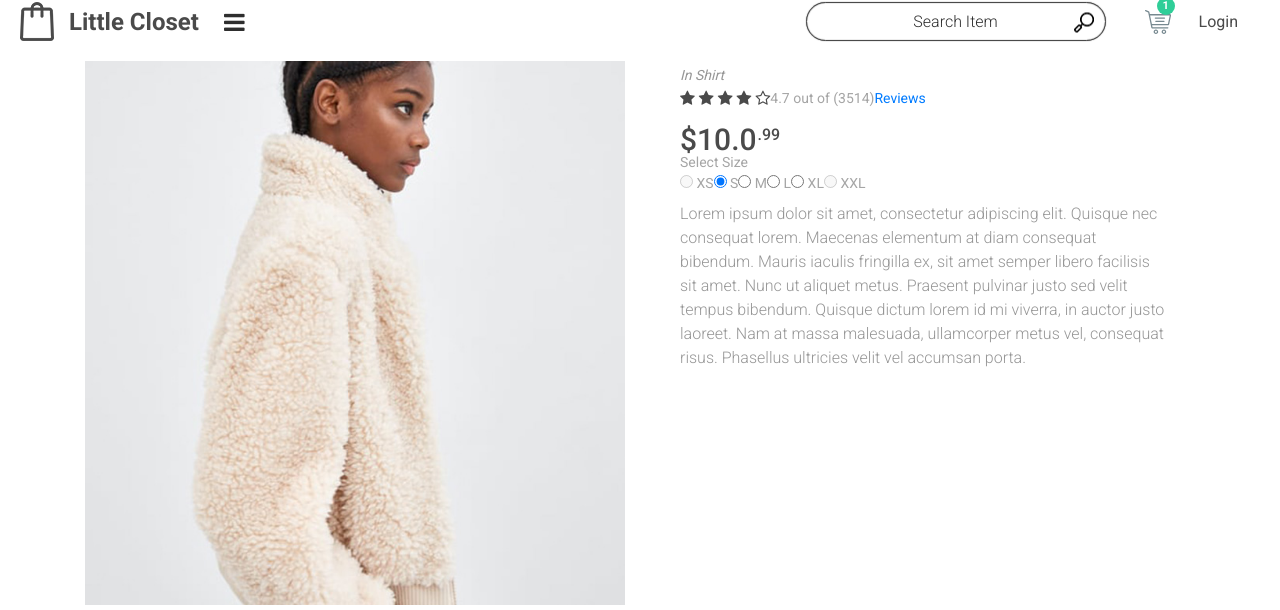
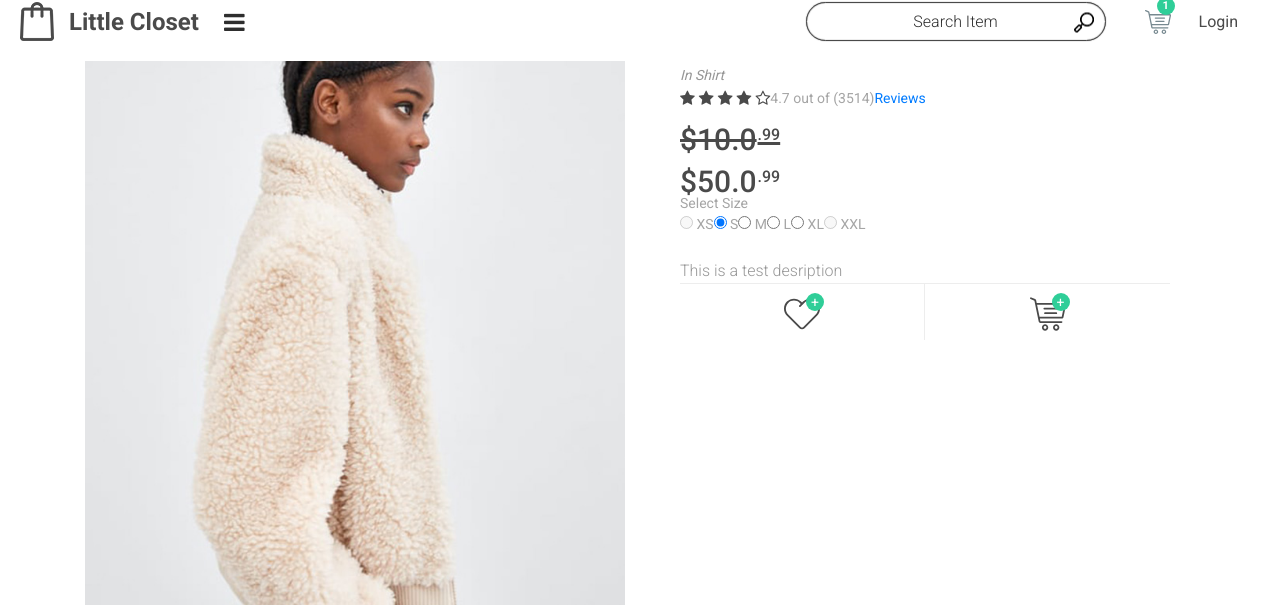
Before and after one commit to sibonisonkosi/Django_E_commerce, a Django app: a page that uses templates/my_app/product.html in a window 1280 px wide. Shown: the part 18-628 px from the top of the page. Run offline with Django 3.2, Linux system fonts and the light colour scheme; data comes from the database, SQL or seed files in the repository; some libraries are stand-ins or nearby versions.

Commit message:
add to cart

```diff
--- a/my_app/models.py
+++ b/my_app/models.py
@@ -17,9 +17,12 @@ LABEL_CHOICES = (
 class Item(models.Model):
     tittle = models.CharField(max_length=100)
     price = models.FloatField()
+    discount_price = models.FloatField(blank=True, null=True)
     category = models.CharField(choices=CATEGORY_CHOICES, max_length=2)
     lable = models.CharField(choices=LABEL_CHOICES, max_length=1)
     slug = models.SlugField()
+    description = models.TextField()
+
 
     def __str__(self):
         return self.tittle
@@ -29,17 +32,24 @@ class Item(models.Model):
             'slug': self.slug
         })
 
+    def get_add_to_cart_url(self):
+        return reverse("my_app:add-to-cart", kwargs={
+            'slug': self.slug
+        })
+
 class OrderItem(models.Model):
+    user = models.ForeignKey(User, on_delete=models.CASCADE)
+    ordered = models.BooleanField(default=False)
     item = models.ForeignKey(Item, on_delete=models.CASCADE)
-
+    quantity = models.IntegerField(default=1)
     def __str__(self):
-        return self.tittle
+        return f"{self.quantity} of {self.item.tittle}"
 
 class Order(models.Model):
     user = models.ForeignKey(User, on_delete= models.CASCADE)
     items = models.ManyToManyField(OrderItem)
     start_date = models.DateTimeField(auto_now_add=True)
-    orderd_date = models.DateTimeField()
+    ordered_date = models.DateTimeField()
     ordered = models.BooleanField(default=False)
 
 
--- a/my_app/urls.py
+++ b/my_app/urls.py
@@ -4,5 +4,6 @@ from . import views
 app_name = "my_app"
 urlpatterns =[
     path('', views.defaultView.as_view(), name = 'default'),
-    path('product/<slug>/', views.ItemDetailView.as_view(), name='product')
+    path('product/<slug>/', views.ItemDetailView.as_view(), name='product'),
+    path('add-to-cart/<slug>/', views.add_to_cart, name='add-to-cart')
 ]
--- a/my_app/views.py
+++ b/my_app/views.py
@@ -1,6 +1,7 @@
-from django.shortcuts import render
+from django.shortcuts import render, get_object_or_404, redirect
 from .models import Item, OrderItem, Order
 from django.views.generic import ListView, DetailView
+from django.utils import timezone
 
 class defaultView(ListView):
     model = Item
@@ -9,3 +10,25 @@ class defaultView(ListView):
 class ItemDetailView(DetailView):
     model = Item
     template_name = 'my_app/product.html'
+
+def add_to_cart(request, slug):
+    item = get_object_or_404(Item, slug=slug)
+    # The below line is a tuple. It return order_item if it exist or created variable holds the created order_item if it does not exist.
+    # This is done to ensure the same the same odered item doesn't apear many times in the list bust increase only quantity
+    order_item, created = OrderItem.objects.get_or_create(item=item, user=request.user, ordered=False)
+    # Getting orders which are not completed
+    order_qs = Order.objects.filter(user=request.user, ordered=False)
+
+    if order_qs.exists():
+        order = order_qs[0]
+        # Check if order item is in the order
+        if order.items.filter(item__slug=item.slug).exists():
+            order_item.quantity += 1
+            order_item.save()
+        else:
+            order.items.add(order_item)
+    else:
+        ordered_date = timezone.now()
+        order = Order.objects.create(user=request.user, ordered_date = ordered_date)
+        order.items.add(order_item)
+    return redirect("my_app:product",slug=slug)
--- a/templates/my_app/product.html
+++ b/templates/my_app/product.html
@@ -35,7 +35,12 @@
 								<div class="product_reviews">4.7 out of (3514)</div>
 								<div class="product_reviews_link"><a href="#">Reviews</a></div>
 							</div>
-							<div class="product_price">${{ object.price }}<span>.99</span></div>
+                            {% if item.discount_price %}
+                                <div class="product_price"><del>${{ object.price }}<span>.99</span></del></div>
+                                <div class="product_price">${{ object.discount_price }}<span>.99</span></div>
+                            {% else %}
+							    <div class="product_price">${{ object.price }}<span>.99</span></div>
+                            {% endif %}
 							<div class="product_size">
 								<div class="product_size_title">Select Size</div>
 								<ul class="d-flex flex-row align-items-start justify-content-start">
@@ -65,24 +70,35 @@
 									</li>
 								</ul>
 							</div>
+                            <div class="blockquote">
+
+                            </div>
 							<div class="product_text">
-								<p>Lorem ipsum dolor sit amet, consectetur adipiscing elit. Quisque nec consequat lorem. Maecenas elementum at diam consequat bibendum. Mauris iaculis fringilla ex, sit amet semper libero facilisis sit amet. Nunc ut aliquet metus. Praesent pulvinar justo sed velit tempus bibendum. Quisque dictum lorem id mi viverra, in auctor justo laoreet. Nam at massa malesuada, ullamcorper metus vel, consequat risus. Phasellus ultricies velit vel accumsan porta.</p>
+								<p>{{ item.description }}</p>
 							</div>
-
+                            <div class="product_buttons">
+								<div class="text-right d-flex flex-row align-items-start justify-content-start">
+									<div class="product_button product_fav text-center d-flex flex-column align-items-center justify-content-center">
+										<div><div><img src="/static/images/heart_2.svg" class="svg" alt=""><div>+</div></div></div>
+									</div>
+									<div class="product_button product_cart text-center d-flex flex-column align-items-center justify-content-center">
+                                        <div><div><a href="{{ object.get_add_to_cart_url }}"><img src="/static/images/cart.svg" class="svg" alt=""></a><div>+</div></div></div>
+                                    </div>
+								</div>
+							</div>
 						</div>
 					</div>
-				</div>
-			</div>
-		</div>
 
-		<!-- Boxes -->
+                    <div class="blockquote">
+                            </div>
+                   <!-- Boxes -->
 
 		<div class="boxes">
 			<div class="container">
 				<div class="row">
 					<div class="col-lg-6">
 						<div class="box d-flex flex-row align-items-center justify-content-start">
-							<div class="mt-auto"><div class="box_image"><img src="images/boxes_1.png" alt=""></div></div>
+							<div class="mt-auto"><div class="box_image"><img src="/static/images/boxes_1.png" alt=""></div></div>
 							<div class="box_content">
 								<div class="box_title">Size Guide</div>
 								<div class="box_text">Phasellus sit amet nunc eros sed nec tellus.</div>
@@ -91,7 +107,7 @@
 					</div>
 					<div class="col-lg-6 box_col">
 						<div class="box d-flex flex-row align-items-center justify-content-start">
-							<div class="mt-auto"><div class="box_image"><img src="images/boxes_2.png" alt=""></div></div>
+							<div class="mt-auto"><div class="box_image"><img src="/static/images/boxes_2.png" alt=""></div></div>
 							<div class="box_content">
 								<div class="box_title">Shipping</div>
 								<div class="box_text">Phasellus sit amet nunc eros sed nec tellus.</div>
@@ -101,5 +117,10 @@
 				</div>
 			</div>
 		</div>
+				</div>
+			</div>
+		</div>
+
+
 
 {% endblock content %}
```
Also changed, not shown: templates/my_app/index.html (+7 -1 lines), db.sqlite3, my_app/migrations/0004_item_discount_price.py (added), my_app/migrations/0005_item_description.py (added), my_app/migrations/0006_item_quantity.py (added), my_app/migrations/0007_auto_20200104_1308.py (added), my_app/migrations/0008_auto_20200104_1335.py (added), my_app/migrations/0009_orderitem_user.py (added), my_app/migrations/0010_auto_20200104_1348.py (added), my_app/migrations/0011_orderitem_ordered.py (added).
